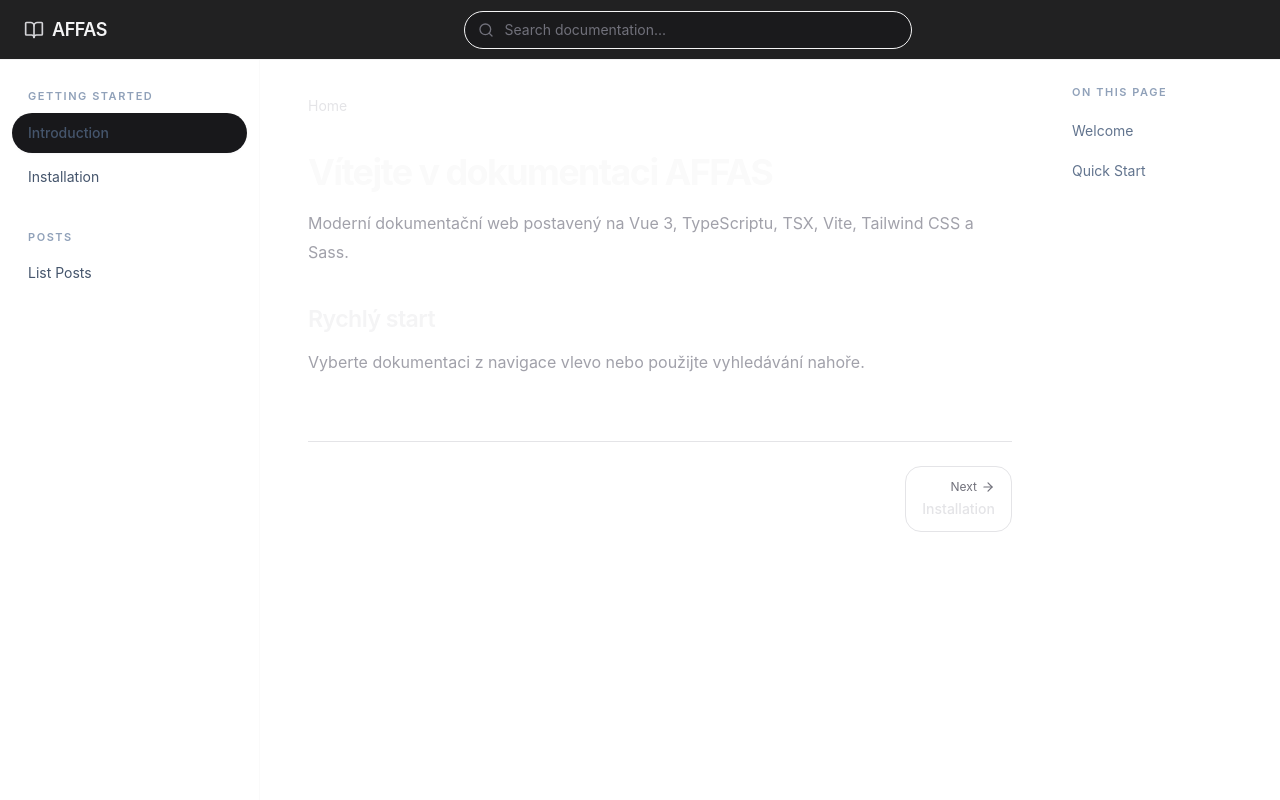
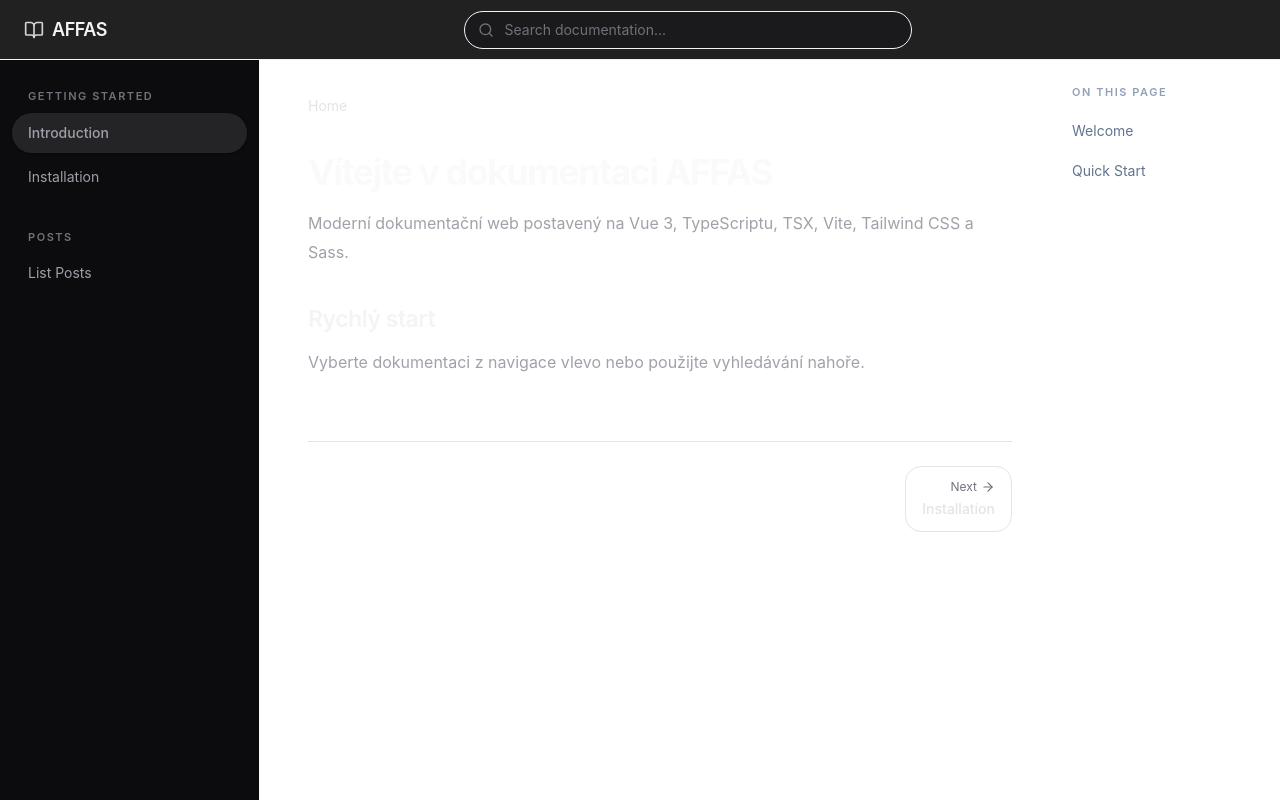
Before and after one commit to akcizur/affas, a Vue app: page / in a window 1280 px wide. Built offline with nearby package versions, Linux system fonts and the light colour scheme.

Commit message:
Set dark default layout for SidebarLeft.tsx

```diff
--- a/src/components/SidebarLeft.tsx
+++ b/src/components/SidebarLeft.tsx
@@ -11,14 +11,14 @@ export default defineComponent({
     return () => (
       <aside
         class={[
-          'sidebar-scroll fixed md:sticky top-[60px] h-[calc(100vh-60px)] w-[260px] shrink-0 bg-white border-r border-slate-200/80 overflow-y-auto py-5 transition-transform duration-200 z-50 md:translate-x-0',
+          'sidebar-scroll fixed md:sticky top-[60px] h-[calc(100vh-60px)] w-[260px] shrink-0 border-r border-zinc-800/80 bg-[#0c0c0f] py-5 overflow-y-auto transition-transform duration-200 z-50 md:translate-x-0',
           ui.leftSidebarOpen ? 'translate-x-0' : '-translate-x-full',
         ]}
       >
         <nav class="px-3">
           {navigation.map(group => (
             <div class="mb-6" key={group.title}>
-              <div class="px-4 py-2 text-[11px] font-semibold uppercase tracking-[0.14em] text-slate-400">
+              <div class="px-4 py-2 text-[11px] font-semibold uppercase tracking-[0.14em] text-zinc-500">
                 {group.title}
               </div>
               <div class="space-y-1">
@@ -26,9 +26,9 @@ export default defineComponent({
                   <RouterLink
                     key={item.path}
                     to={item.path}
-                    class="group flex min-h-10 items-center rounded-full px-4 py-2 text-sm text-slate-600 transition-all duration-150 hover:bg-slate-100 hover:text-slate-950 focus-visible:outline-none focus-visible:ring-2 focus-visible:ring-brand-500"
-                    activeClass="bg-brand-50 text-brand-700 font-medium shadow-sm shadow-blue-950/[0.03]"
-                    exactActiveClass="bg-brand-50 text-brand-700 font-medium shadow-sm shadow-blue-950/[0.03]"
+                    class="group flex min-h-10 items-center rounded-full px-4 py-2 text-sm text-zinc-400 transition-all duration-150 hover:bg-zinc-900 hover:text-zinc-100 focus-visible:outline-none focus-visible:ring-2 focus-visible:ring-zinc-600"
+                    activeClass="bg-zinc-800/90 text-zinc-50 font-medium shadow-sm shadow-black/20"
+                    exactActiveClass="bg-zinc-800/90 text-zinc-50 font-medium shadow-sm shadow-black/20"
                     onClick={() => ui.closeAll()}
                   >
                     <span class="min-w-0 truncate">{item.title}</span>
```
